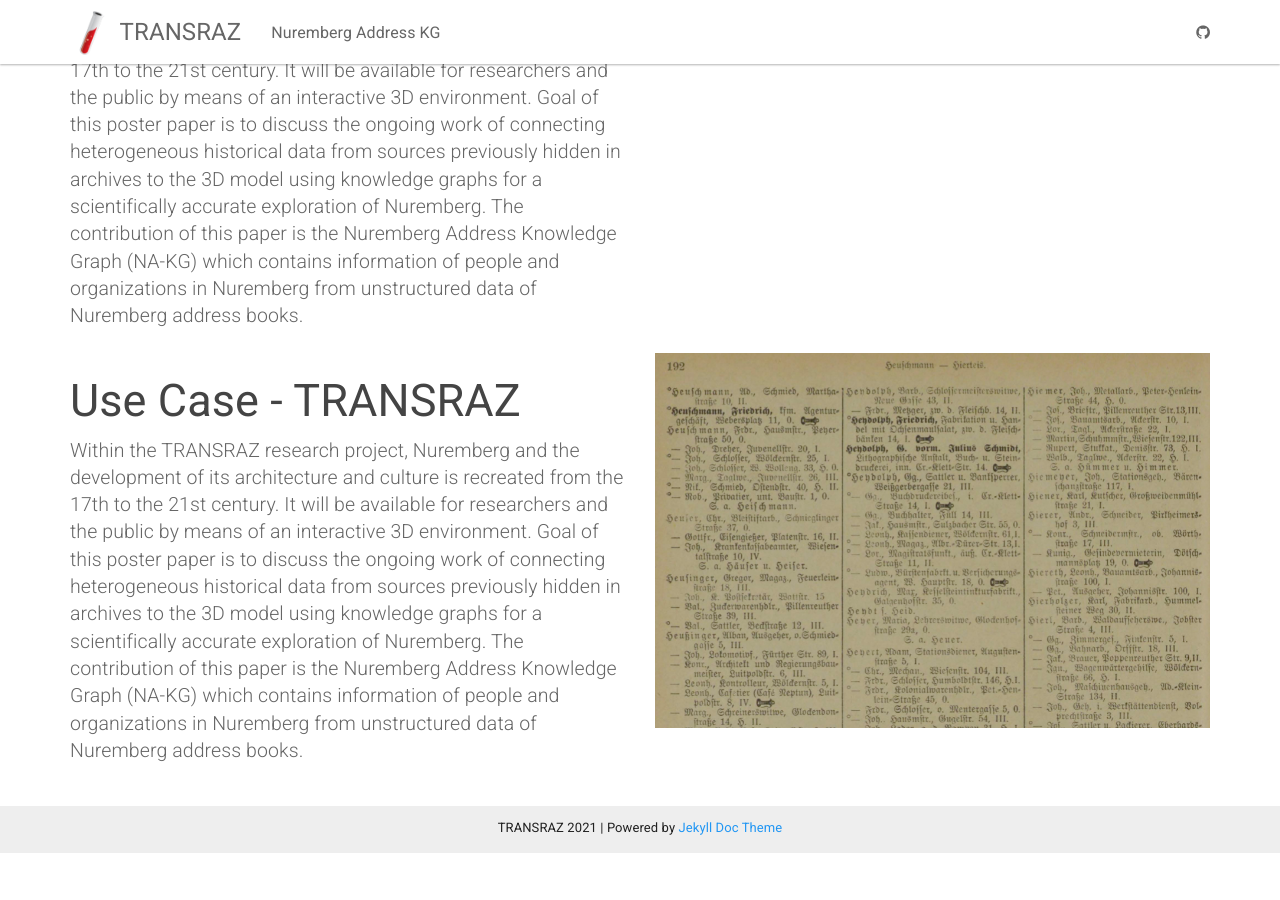
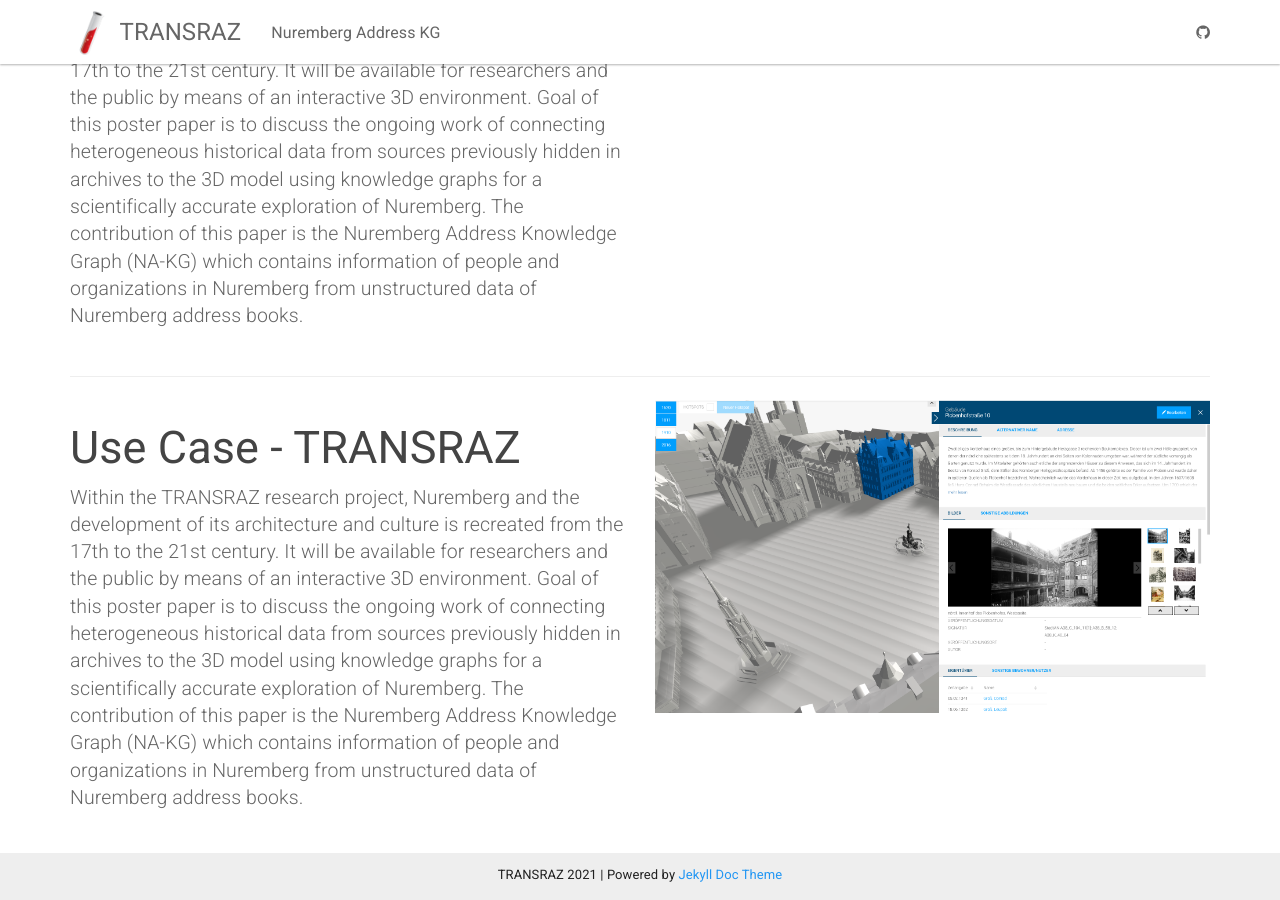
Before and after one commit to ISE-FIZKarlsruhe/Transraz, a Jekyll site: the page built from NA-KG.html, in a window 1280 px wide and 900 px high, scrolled down 1189 px. Built offline with Jekyll 4.4.1, drawn with Linux system fonts in a browser that asks for light colours; before the commit the page ends 2042 px from its top, so only the background shows below that.

Commit message:
Update NA-KG.html

```diff
--- a/NA-KG.html
+++ b/NA-KG.html
@@ -46,12 +46,13 @@
               <p class="lead">Within the TRANSRAZ research project, Nuremberg and the development of its architecture and culture is recreated from the 17th to the 21st century. It will be available for researchers and the public by means of an interactive 3D environment. Goal of this poster paper is to discuss the ongoing work of connecting heterogeneous historical data from sources previously hidden in archives to the 3D model using knowledge graphs for a scientifically accurate exploration of Nuremberg. The contribution of this paper is the Nuremberg Address Knowledge Graph (NA-KG) which contains information of people and organizations in Nuremberg from unstructured data of Nuremberg address books.</p>
         </div>
     </div>
+    <hr>
     <div class="row">
         <div class="col-md-6">
             <h2 class="header-light regular-pad">Use Case - TRANSRAZ</h2>
               <p class="lead">Within the TRANSRAZ research project, Nuremberg and the development of its architecture and culture is recreated from the 17th to the 21st century. It will be available for researchers and the public by means of an interactive 3D environment. Goal of this poster paper is to discuss the ongoing work of connecting heterogeneous historical data from sources previously hidden in archives to the 3D model using knowledge graphs for a scientifically accurate exploration of Nuremberg. The contribution of this paper is the Nuremberg Address Knowledge Graph (NA-KG) which contains information of people and organizations in Nuremberg from unstructured data of Nuremberg address books.</p>
         </div>
         <div class="col-md-6 text-center">
-            <img src="{{ "/assets/img/addressbookexample.png" | relative_url }}" alt="NA-KG example Address Book" class="img-responsive">
+            <img src="{{ "/assets/img/citysquare.jpg" | relative_url }}" alt="NA-KG example Address Book" class="img-responsive">
         </div>
     </div>
```
